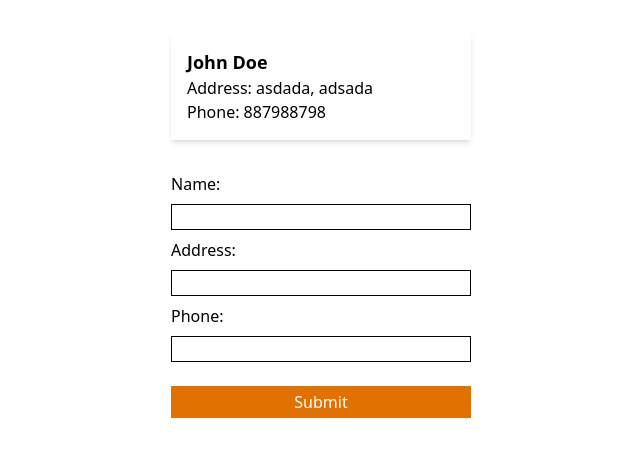
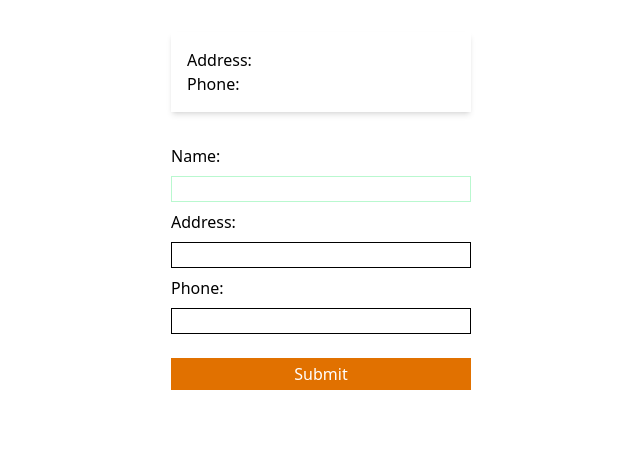
Before and after one commit to Lightbulb-Academy/lms-falgun-batch, a React (Vite) app: page / in a window 1280 px wide. Shown: the top 456 px of the page, without its empty margins (319-959 px from the left). Built offline with nearby package versions, Linux system fonts and the light colour scheme.

Commit message:
form and useEffect

```diff
--- a/src/UserInfo.tsx
+++ b/src/UserInfo.tsx
@@ -1,24 +1,38 @@
-import { FormEvent, useState } from "react";
+import { FormEvent, useEffect, useState } from "react";
 
 export default function UserInfo() {
   const [submittedUserInfo, setSubmittedUserInfo] = useState({
-    name: "John Doe",
-    address: "asdada, adsada",
-    phone: "887988798",
+    name: "",
+    address: "",
+    phone: "",
   });
 
-  const handleSubmit = (e: FormEvent) => {
+  const [loading, setLoading] = useState(false);
+
+  const handleSubmit = async (e: FormEvent<HTMLFormElement>) => {
+    setLoading(true);
     e.preventDefault(); // prevents page reload on form submit
-    console.log(e);
-    setSubmittedUserInfo({
-      name: e.target["name"].value,
-      address: e.target["address"].value,
-      phone: e.target["phone"].value,
-    });
-    // const formData = new FormData(e.target)
-    //
-    // API call
+    const formData = new FormData(e.currentTarget);
+    const formValues = JSON.stringify(Object.fromEntries(formData.entries())); // Convert FormData to object
+    setSubmittedUserInfo(JSON.parse(formValues));
+    setLoading(false);
+    // API call with the processed form data
   };
+
+  // to run code automatically based on dependency
+  useEffect(() => {
+    // runs this code once on page mount
+    console.log("page mounted");
+  }, []); // since dependency array is empty
+
+  useEffect(() => {
+    console.log("use effect call");
+    // setSubmittedUserInfo({
+    //   name: "John Doe",
+    //   address: "asdada, adsada",
+    //   phone: "887988798",
+    // });
+  }, [submittedUserInfo]); // runs useEffect every time the value changes
 
   // Events
   // - onChange
@@ -37,11 +51,26 @@ export default function UserInfo() {
       </div>
       <form className="flex flex-col items-start gap-2" onSubmit={handleSubmit}>
         <label htmlFor="name">Name: </label>
-        <input id="name" type="text" className="border px-2 w-full" />
+        <input
+          id="name"
+          name="name"
+          type="text"
+          className="border px-2 w-full border-green-200"
+        />
         <label htmlFor="address">Address: </label>
-        <input id="address" type="text" className="border px-2 w-full" />
+        <input
+          id="address"
+          name="address"
+          type="text"
+          className="border px-2 w-full"
+        />
         <label htmlFor="phone">Phone: </label>
-        <input id="phone" type="text" className="border px-2 w-full" />
+        <input
+          id="phone"
+          name="phone"
+          type="phone"
+          className="border px-2 w-full"
+        />
         <button
           type="submit"
           className="w-full bg-amber-600 text-white py-1 mt-4"
@@ -52,3 +81,8 @@ export default function UserInfo() {
     </div>
   );
 }
+
+// component
+// props
+// local state
+// hooks - useEffect, useState
```
